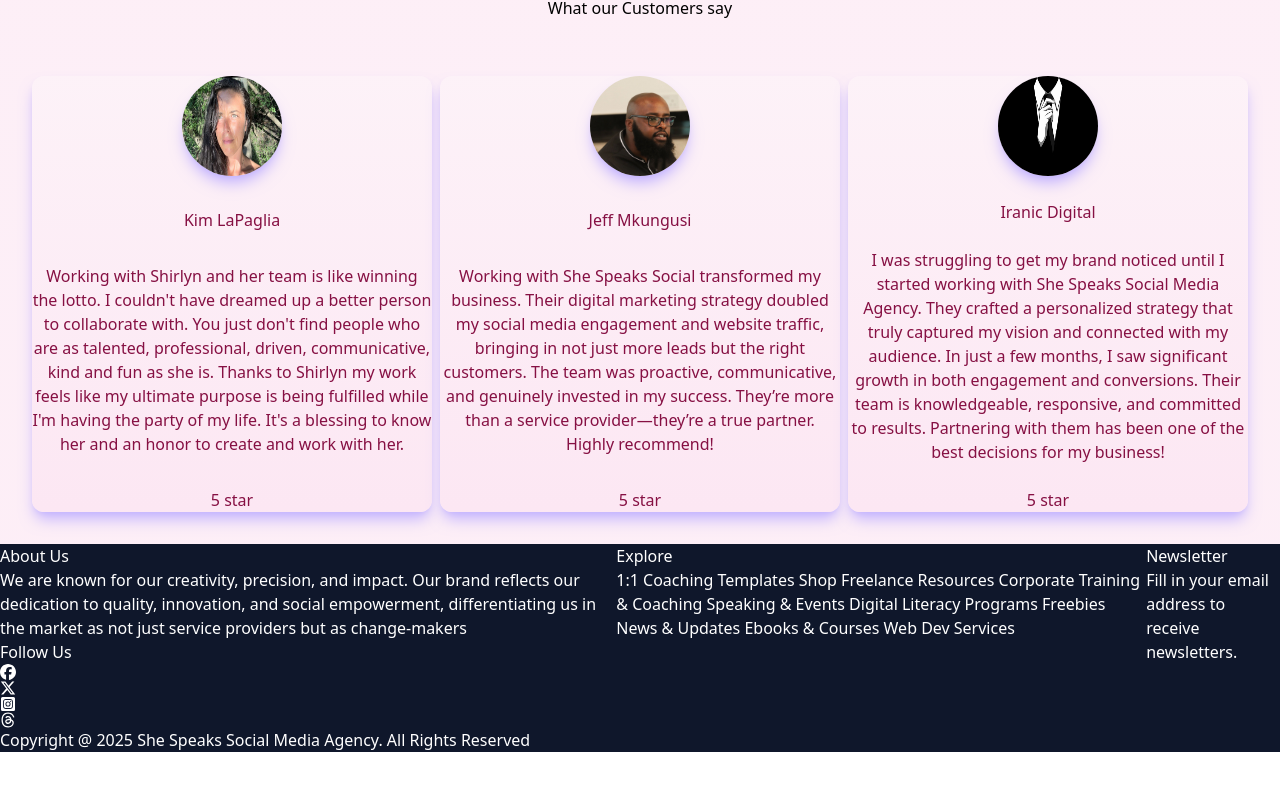
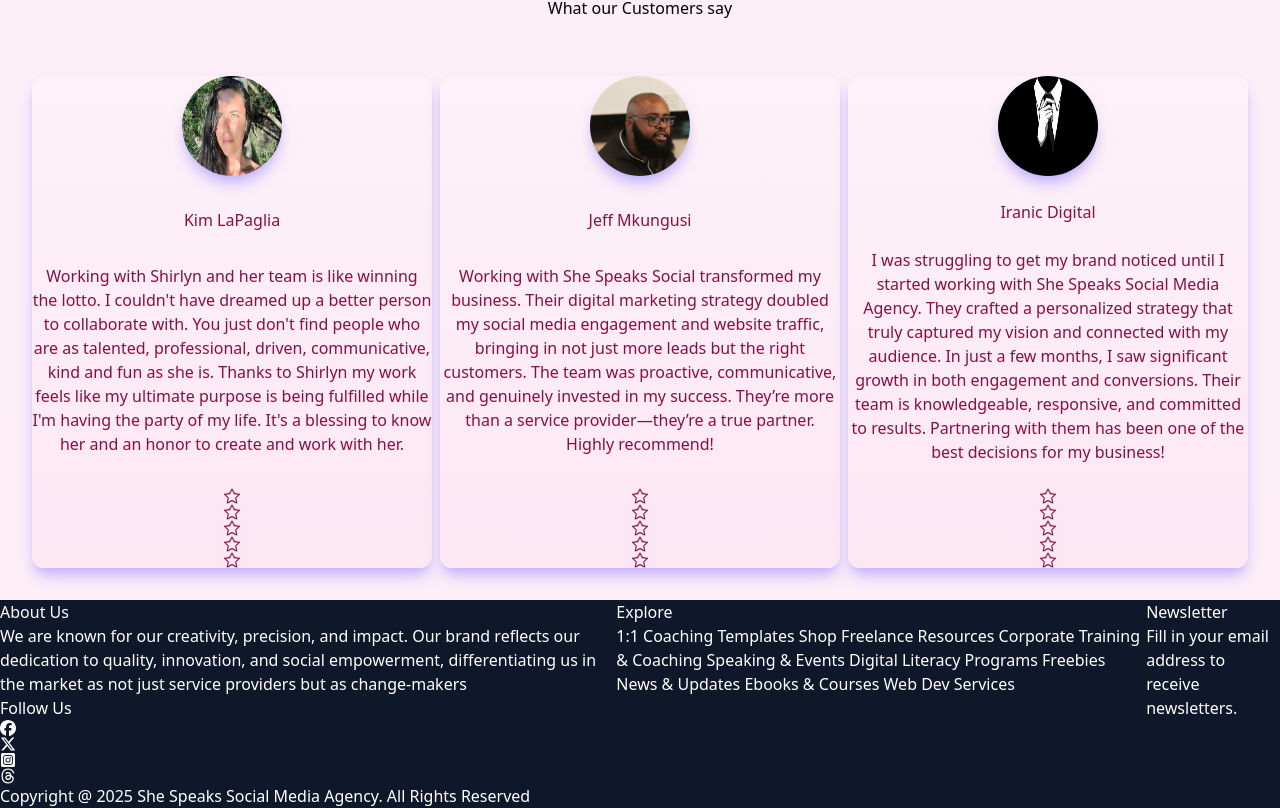
Before and after one commit to MatthewsRicky/shespeaksocial, a Next.js app: page / in a window 1280 px wide. Shown: the part 3206-4014 px from the top of the page. Before the commit the page ends 3958 px from the top, so only its background shows below. Built offline with nearby package versions, Linux system fonts and the light colour scheme.

Commit message:
Adding the star ratings

```diff
--- a/components/ReviewCard.tsx
+++ b/components/ReviewCard.tsx
@@ -1,5 +1,6 @@
 import React from 'react'
 import Image from "next/image";
+import { BsStar } from "react-icons/bs";
 
 const ReviewCard = () => {
 const reviews = [
@@ -7,19 +8,19 @@ const reviews = [
 		imgurl: "/User1.jpeg",
 		name: "Kim LaPaglia",
 		description: "Working with Shirlyn and her team is like winning the lotto. I couldn't have dreamed up a better person to collaborate with.  You just don't find people who are as talented, professional, driven, communicative, kind and fun as she is.  Thanks to Shirlyn my work feels like my ultimate purpose is being fulfilled while I'm having the party of my life. It's a blessing to know her and an honor to create and work with her.",
-		rating: "5 star",
+		rating: <BsStar />,
 	},
 	{
 		imgurl: "/User2.jpeg",
 		name: "Jeff Mkungusi",
 		description: "Working with She Speaks Social transformed my business. Their digital marketing strategy doubled my social media engagement and website traffic, bringing in not just more leads but the right customers. The team was proactive, communicative, and genuinely invested in my success. They’re more than a service provider—they’re a true partner. Highly recommend!",
-		rating: "5 star",
+		rating: <BsStar />,
 	},
 	{
 		imgurl: "/User5.jpg",
 		name: "Iranic Digital",
 		description: "I was struggling to get my brand noticed until I started working with She Speaks Social Media Agency. They crafted a personalized strategy that truly captured my vision and connected with my audience. In just a few months, I saw significant growth in both engagement and conversions. Their team is knowledgeable, responsive, and committed to results. Partnering with them has been one of the best decisions for my business!",
-		rating: "5 star",
+		rating: <BsStar />,
 	},
 ]
 
@@ -30,7 +31,13 @@ const reviews = [
 					<Image src={item.imgurl} alt="Reviewer image" width={500} height={500} className="rounded-full h-25 w-25 flex shadow-lg shadow-violet-300 hover:scale-105 transiton-all duration-200" />
 					<h1 className="font-medium">{item.name}</h1>
 					<p>{item.description}</p>
-					<span>{item.rating}</span>
+					<div>
+						<span>{item.rating}</span>
+						<span>{item.rating}</span>
+						<span>{item.rating}</span>
+						<span>{item.rating}</span>
+						<span>{item.rating}</span>
+					</div>
 				</div>
 			))
 			}
```
